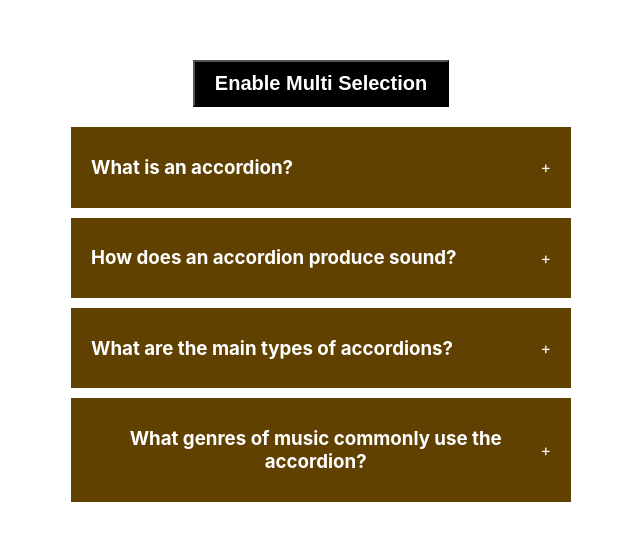
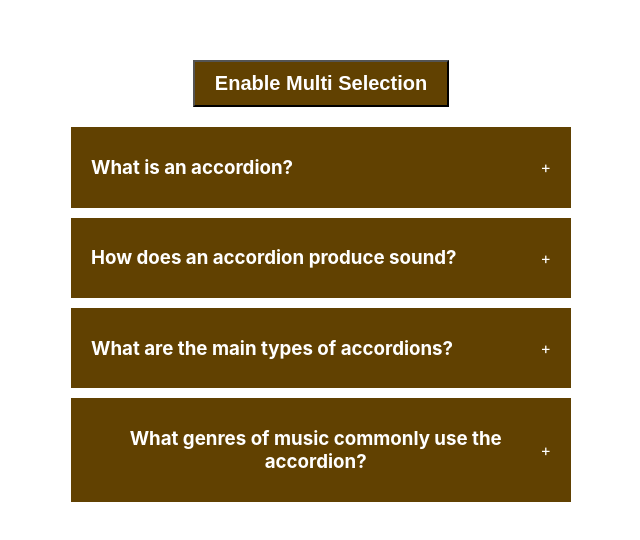
Before and after one commit to RossJames-lab/25-react-projects, a React (Create React App) app: page / in a window 1280 px wide. Shown: the part 114-654 px from the top of the page, without its empty margins (319-959 px from the left). Built offline with nearby package versions, Linux system fonts and the light colour scheme.

Commit message:
updated button

```diff
--- a/src/components/accordian/styles.css
+++ b/src/components/accordian/styles.css
@@ -10,7 +10,7 @@
 
 .wrapper button {
     padding: 10px 20px;
-    background: #000;
+    background: #614101;
     color: #fff;
     font-weight: bold;
     font-size: 20px;
```
